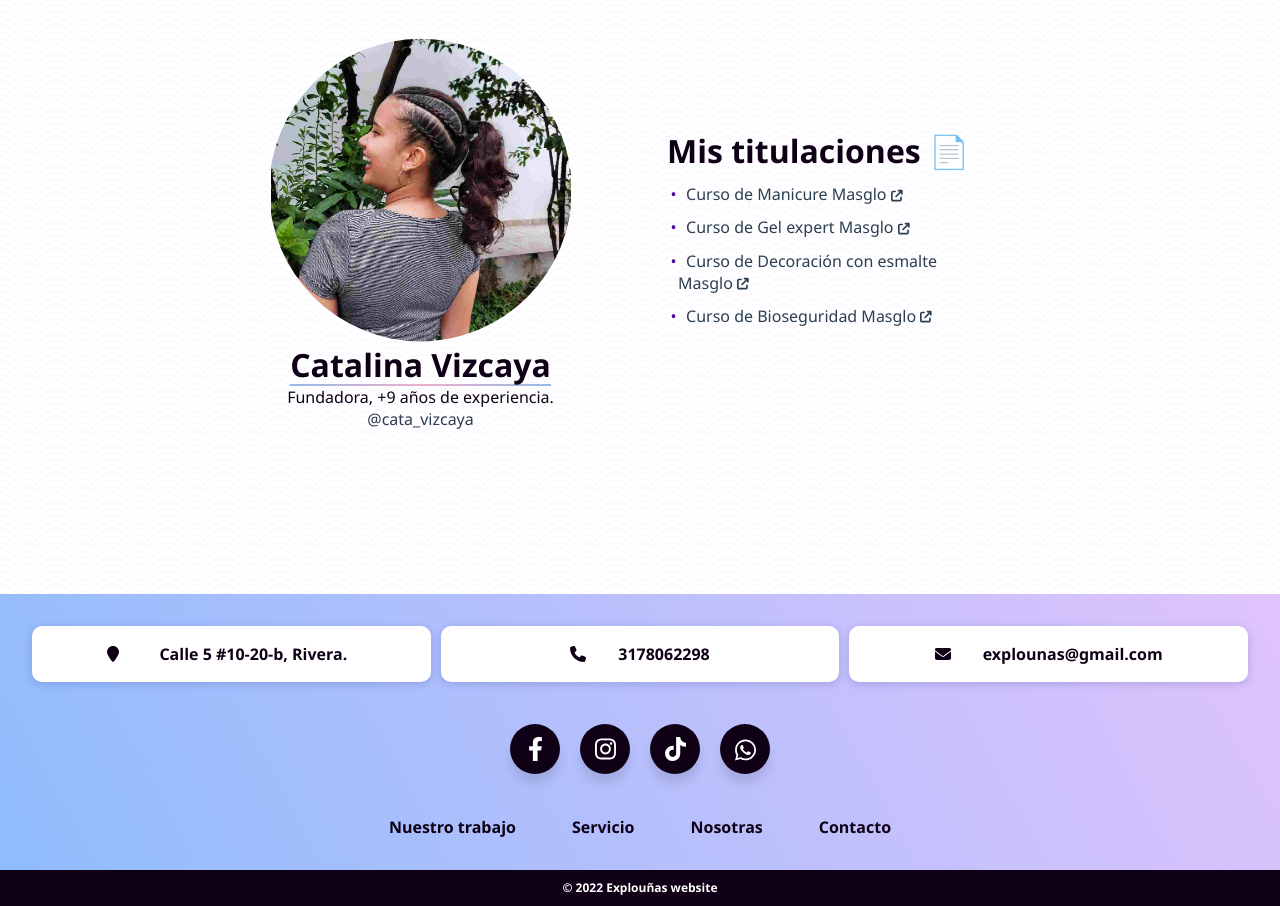
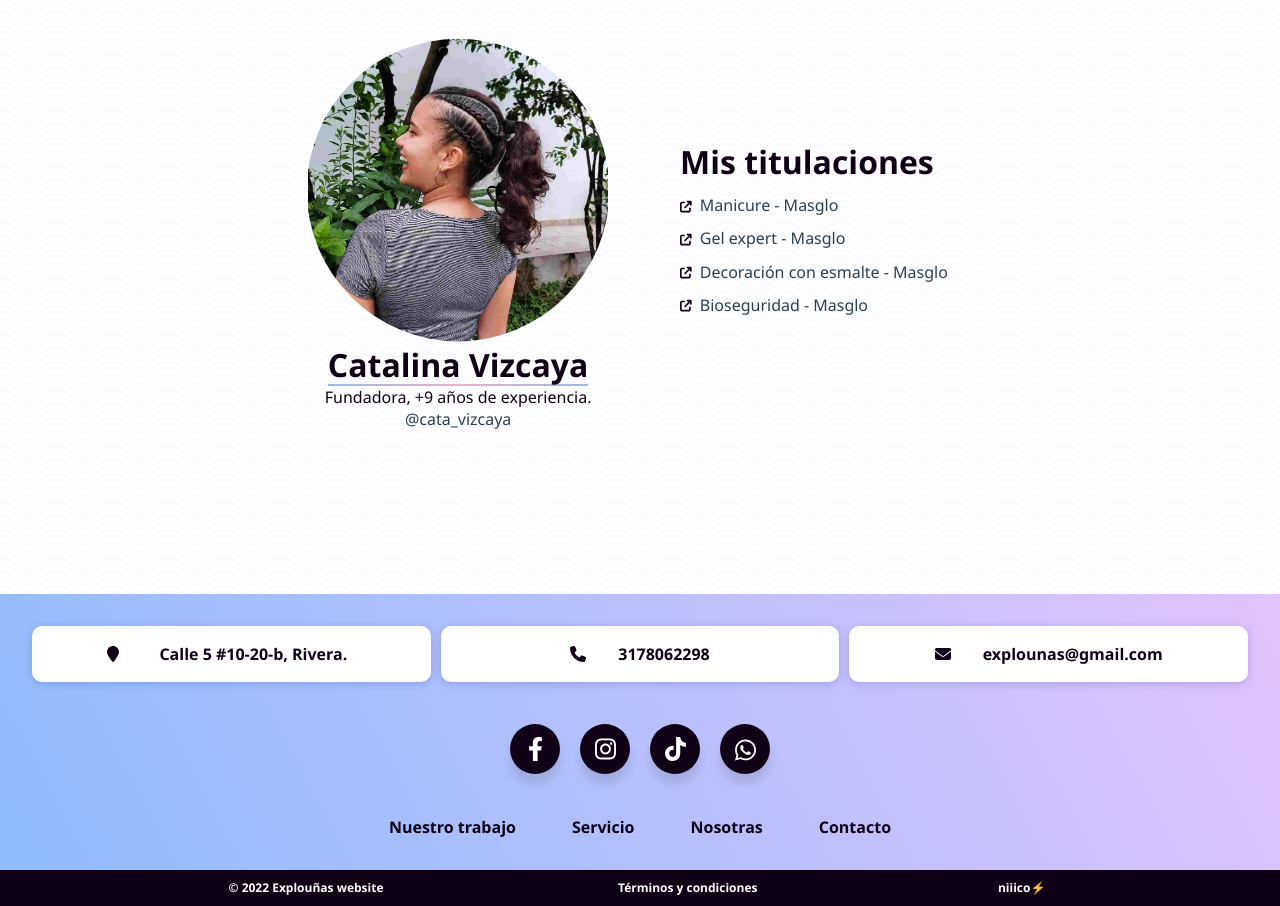
Before and after one commit to NicolasArevalo/explounas, a website built with Vite: page index.html in a window 1280 px wide. Shown: the part 1780-2686 px from the top of the page. Built offline with nearby package versions, Linux system fonts and the light colour scheme; a script that the page names is missing.

Commit message:
Adding links to copyright and fixing the titulaciones card

```diff
--- a/header_footer.scss
+++ b/header_footer.scss
@@ -143,6 +143,12 @@ body {
     text-align: center;
     color: $blanco;
     font-size: 12px;
+
+    display: flex;
+    justify-content: space-evenly;
+    a{
+      color: inherit;
+    }
   }
 
 
--- a/index.html
+++ b/index.html
@@ -144,24 +144,24 @@
         <span><a href="https://www.instagram.com/cata_vizcaya/">@cata_vizcaya</a></span>
       </div>
       <div class="nosotras-tarjeta">
-        <h3>Mis titulaciones 📄</h3>
+        <h3>Mis titulaciones</h3>
         <!-- <h4>con respecto al manicure y pedicure</h4> -->
         <ul>
           <li>
-            <p><a href="./assets/certificados/manicure.pdf">Curso de Manicure Masglo <i id="ic"
-                  class="fa-solid fa-arrow-up-right-from-square"></i></a></p>
+            <p><i id="ic" class="fa-solid fa-arrow-up-right-from-square"></i><a
+                href="./assets/certificados/manicure.pdf">Manicure - Masglo</a></p>
           </li>
           <li>
-            <p><a href="./assets/certificados/gel.pdf">Curso de Gel expert Masglo <i id="ic"
-                  class="fa-solid fa-arrow-up-right-from-square"></i></a></p>
+            <p><i id="ic" class="fa-solid fa-arrow-up-right-from-square"></i><a
+                href="./assets/certificados/gel.pdf">Gel expert - Masglo</a></p>
           </li>
           <li>
-            <p><a href="./assets/certificados/decoracion.pdf">Curso de Decoración con esmalte Masglo <i id="ic"
-                  class="fa-solid fa-arrow-up-right-from-square"></i></a></p>
+            <p><i id="ic" class="fa-solid fa-arrow-up-right-from-square"></i><a
+                href="./assets/certificados/decoracion.pdf">Decoración con esmalte - Masglo</a></p>
           </li>
           <li>
-            <p><a href="./assets/certificados/covid.pdf">Curso de Bioseguridad Masglo <i id="ic"
-                  class="fa-solid fa-arrow-up-right-from-square"></i></a></p>
+            <p><i id="ic" class="fa-solid fa-arrow-up-right-from-square"></i><a
+                href="./assets/certificados/covid.pdf">Bioseguridad - Masglo</a></p>
           </li>
         </ul>
       </div>
@@ -222,7 +222,11 @@
       </section>
     </div>
     <div class="copyright">
-      © 2022 Explouñas website
+      <span>© 2022 Explouñas website</span>
+      <span><a
+          href="https://nicolasarevalo.notion.site/T-rminos-y-condiciones-explou-as-1c1b1f3b446048409a6ad931ac2e15ca">Términos
+          y condiciones</a></span>
+      <span><a href="https://niiico.com">niiico⚡</a></span>
     </div>
   </footer>
   <script defer src="https://use.fontawesome.com/releases/v6.1.1/js/all.js"></script>
--- a/main.scss
+++ b/main.scss
@@ -133,25 +133,18 @@ body {
     &-tarjeta {
 
         padding: 2em 1em;
+        h3{
+            align-self: flex-start;
+        }
 
         ul {
-            width: 85%;
+            width: 100%;
 
             li {
                 list-style: none;
                 display: flex;
                 margin: .7em 0;
-                //border-bottom: 1px solid rgba($negro, .07);
                 font-size: medium;
-
-                &::before {
-                    content: '\2022';
-                    margin: 0 .1em;
-                    display: inline;
-
-                    color: $primario;
-                }
-
                 #ic {
                     font-size: smaller;
                 }
```
